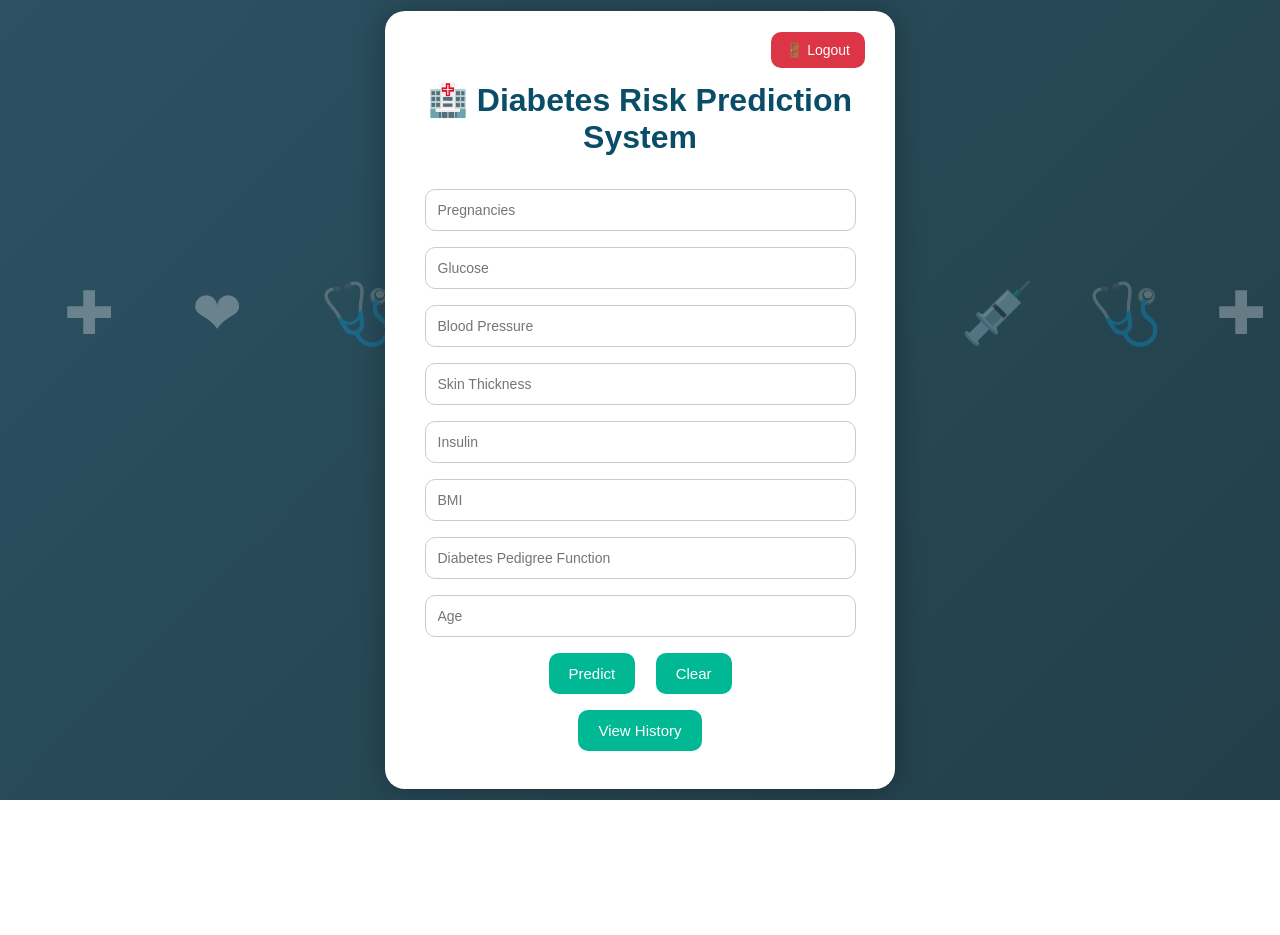
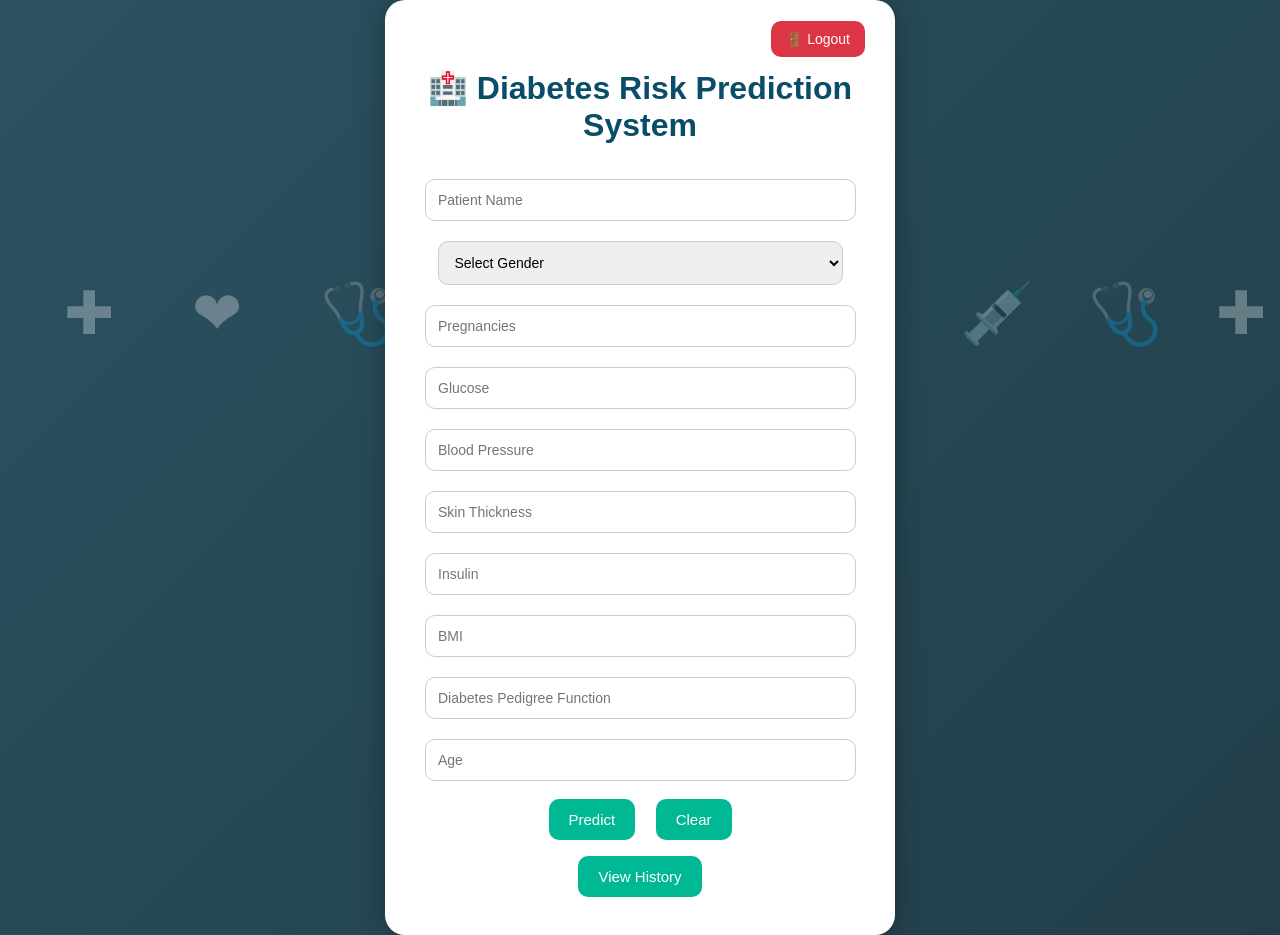
Before and after one commit to Adithya-M-975/DiabetesPredictionProject, a Flask app: page /predict_page in a window 1280 px wide. Before the commit the page ends 800 px from the top, so only its background shows below. Run offline with Flask 3, Linux system fonts and the light colour scheme; parts of the project's set-up code (start-up, migrations or seed data) failed here and were passed over.

Commit message:
Patient Details created successfully

```diff
--- a/app.py
+++ b/app.py
@@ -114,6 +114,9 @@
 @app.route('/predict', methods=['POST'])
 def predict():
 
+    patient_name = request.form['patient_name']
+    gender = request.form['gender']
+
     pregnancies = float(request.form.get('pregnancies', 0))
     glucose = float(request.form.get('glucose', 0))
     bloodpressure = float(request.form.get('bloodpressure', 0))
@@ -152,9 +155,9 @@
     INSERT INTO predictions
     (pregnancies, glucose, bloodpressure,
     skinthickness, insulin, bmi,
-    dpf, age, prediction, timestamp)
+    dpf, age, prediction, timestamp, patient_name, gender)
 
-    VALUES (?, ?, ?, ?, ?, ?, ?, ?, ?, ?)
+    VALUES (?, ?, ?, ?, ?, ?, ?, ?, ?, ?, ?, ?)
     """,
     (
         pregnancies,
@@ -166,7 +169,9 @@
         dpf,
         age,
         result,
-        current_time
+        current_time,
+        patient_name,
+        gender
     ))
 
     conn.commit()
--- a/templates/history.html
+++ b/templates/history.html
@@ -238,6 +238,8 @@
     <table>
         <tr>
             <th>ID</th>
+            <th>Patient Name</th>
+            <th>Gender</th>
             <th>Pregnancies</th>
             <th>Glucose</th>
             <th>Blood Pressure</th>
@@ -253,6 +255,8 @@
         {% for row in records %}
         <tr>
             <td>{{ row[0] }}</td>
+            <td>{{ row[11] }}</td>
+            <td>{{ row[12] }}</td>
             <td>{{ row[1] }}</td>
             <td>{{ row[2] }}</td>
             <td>{{ row[3] }}</td>
--- a/templates/index.html
+++ b/templates/index.html
@@ -91,6 +91,35 @@
             font-size:14px;
         }
 
+
+
+         input{
+            width:90%;
+            padding:12px;
+            margin:10px;
+            border-radius:10px;
+            border:1px solid #ccc;
+        }
+
+/* ADD THIS HERE */
+         select{
+            width:90%;
+            padding:12px;
+            margin:10px;
+            border-radius:10px;
+            border:1px solid #ccc;
+            font-size:14px;
+        }
+
+        button{
+            background:#00b894;
+            color:white;
+            border:none;
+            padding:12px 25px;
+            border-radius:10px;
+            cursor:pointer;
+        }
+
         .btn{
             background:#00b894;
             color:white;
@@ -165,6 +194,14 @@
 
         <form action="/predict" method="POST">
 
+            <input type="text" name="patient_name" placeholder="Patient Name" required>
+
+             <select name="gender" required>
+               <option value="">Select Gender</option>
+               <option value="Male">Male</option>
+               <option value="Female">Female</option>
+               <option value="Other">Other</option>
+             </select>
             <input type="text" name="pregnancies" placeholder="Pregnancies" required>
 
             <input type="text" name="glucose" placeholder="Glucose" required>
```
Also changed, not shown: add_patient_columns.py (added, +27 -0 lines), check_db.py (+4 -3 lines), database.db.
